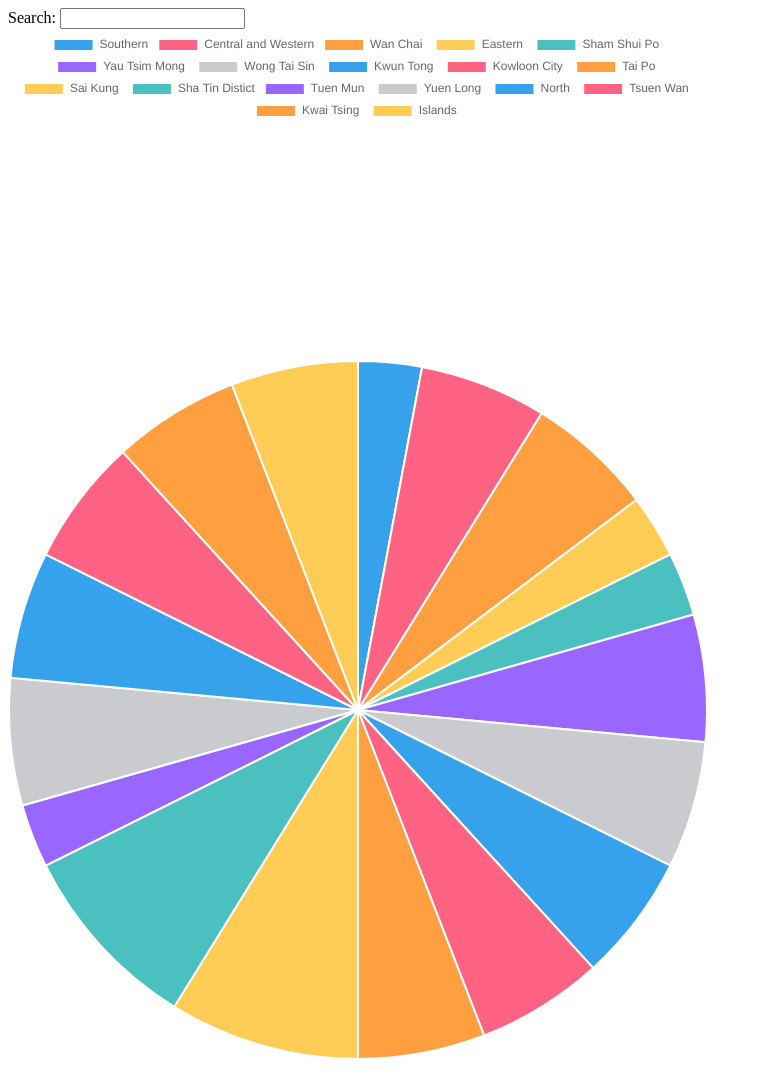
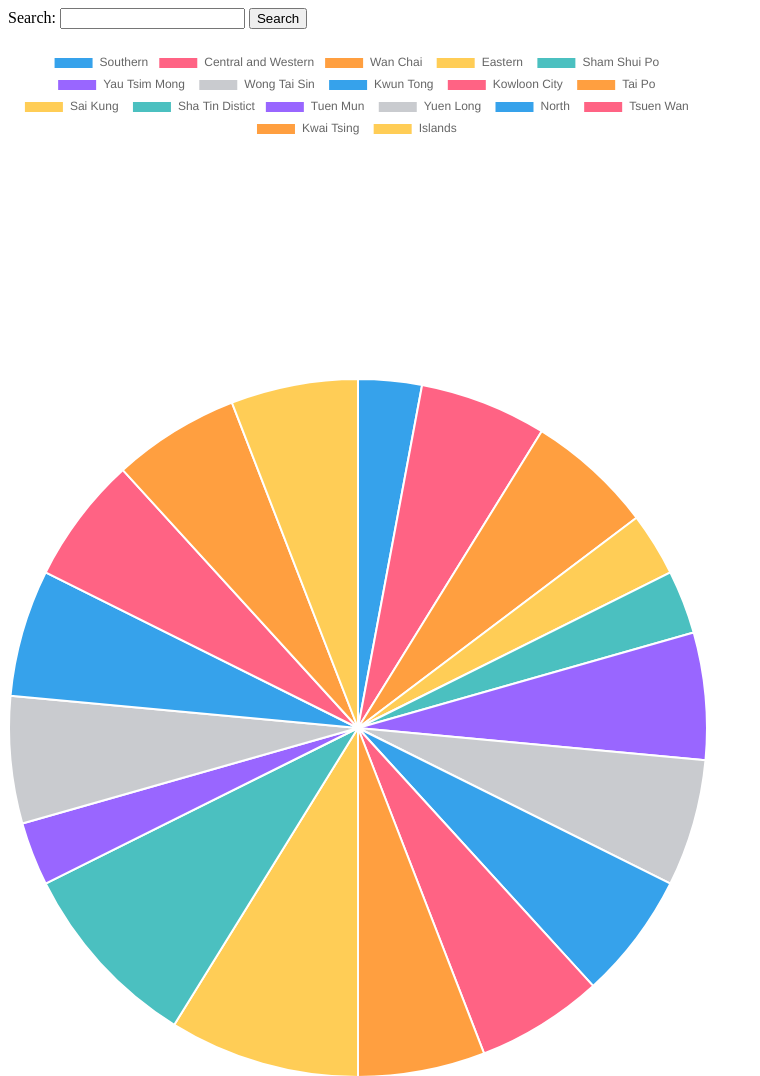
Before and after one commit to mylifeishel/route-app2, a plain HTML site: page index.html in a window 1280 px wide. Shown: the top 1076 px of the page, without its empty margins (0-760 px from the left). Drawn offline with nearby package versions, Linux system fonts and the light colour scheme.

Commit message:
fixed search button

```diff
--- a/index.html
+++ b/index.html
@@ -4,8 +4,13 @@
         <link rel="stylesheet" href="styles.css">
     </head>
     <body>
-        <label for="searchString">Search:</label>
-        <input id='searchString' onkeyup='searchTable()' type='text'>
+        <div>
+            <label for="searchString">Search:</label>
+            <input type="search" id='searchString' type='text'>
+
+            <button id="searchButton">Search</button>
+        </div>
+        </br>
 
         <canvas id="districts" style="width:100%;max-width:700px"></canvas>
 
--- a/script.js
+++ b/script.js
@@ -1,6 +1,8 @@
 "use strict"
 let jsonData
 let district
+
+
 
 fetch("facility-fw.json")
   .then((response) => response.json())
@@ -86,7 +88,10 @@ function generateButton(text, buttonCallback) {
   return button
 }
 
-function searchTable() {
+
+
+const searchButton = document.getElementById("searchButton")
+searchButton.onclick = function() {
   console.log('key')
   const trs = document.querySelectorAll('#table tbody tr')
   console.log(trs)
@@ -102,7 +107,6 @@ function searchTable() {
 
   trs.forEach(setTrStyleDisplay)
 }
-
 
 function generateChart(data) {
   new Chart(
```
